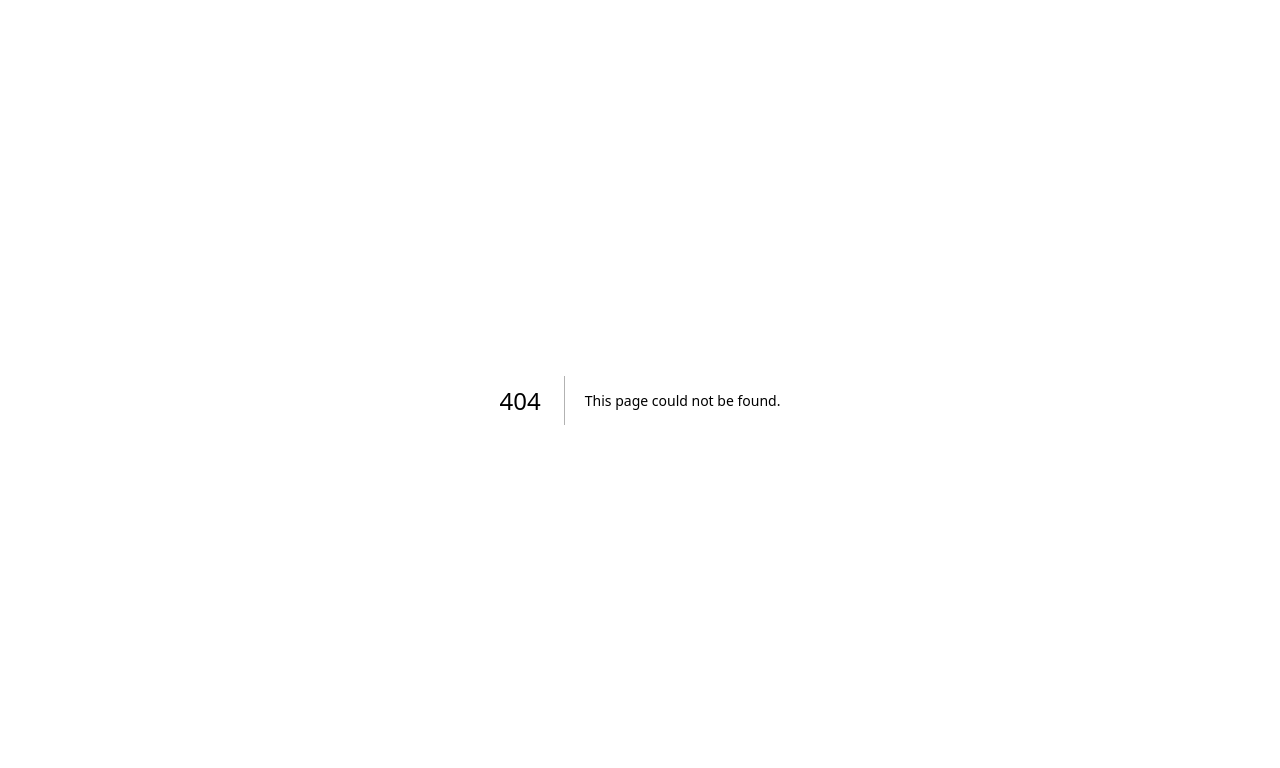
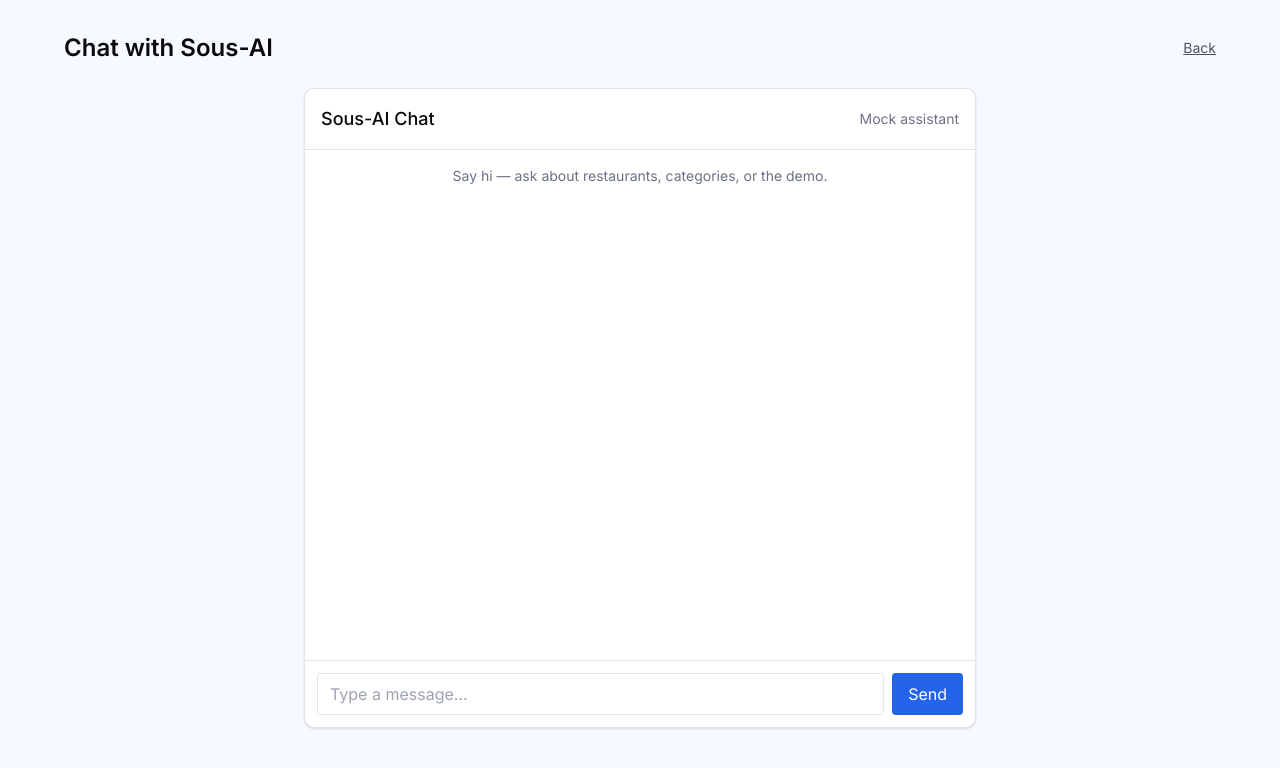
Before and after one commit to shivvyas2/WHYKNOT, a Next.js app: page /chat in a window 1280 px wide. Before the commit this address had no page. Shown: the top 768 px of the page. Built offline with nearby package versions, Linux system fonts and the light colour scheme.

Commit message:
Chatbot interface

```diff
--- a/app/(business)/business/layout.tsx
+++ b/app/(business)/business/layout.tsx
@@ -33,6 +33,9 @@ function BusinessHeader() {
           </a>
           <a href="/business/analytics" className="rounded-xl px-4 py-2 text-[#111a2c] transition hover:bg-[#4c6ef5]/10">
             Analytics
+          </a>
+          <a href="/chat" className="rounded-xl px-4 py-2 text-[#111a2c] transition hover:bg-[#4c6ef5]/10">
+            Sous AI
           </a>
         </div>
       </div>
--- /dev/null
+++ b/app/api/chat/route.ts
@@ -0,0 +1,37 @@
+//mock implementation need rag
+
+import { NextResponse } from 'next/server'
+
+export const runtime = 'nodejs'
+
+export async function POST(req: Request) {
+  try {
+    const { message } = await req.json()
+    const text = (message || '').toString().toLowerCase()
+
+    // Simple canned responses for demo. Keep logic server-side so client can be dumb.
+    let reply = "Sorry, I don't know that yet. Try asking about categories or the demo."
+
+    if (!text || text.trim().length === 0) {
+      reply = 'Say something and I will respond.'
+    } else if (text.includes('hello') || text.includes('hi')) {
+      reply = 'Hi — I can show demo info about restaurants and categories. Ask me something like "show mexican restaurants".'
+    } else if (text.includes('mexican')) {
+      reply = 'Mexican restaurants typically show tacos, burritos, bowls. Try clicking the Mexican category on the map.'
+    } else if (text.includes('how many') || text.includes('orders')) {
+      reply = 'This demo uses deterministic mock data. Click a location to see area insights (orders, avg order value, opportunity score).'
+    } else if (text.includes('photo') || text.includes('image')) {
+      reply = 'The app can fetch photos from Google Places for a marker when available — enabled in the demo via a server proxy.'
+    } else if (text.includes('thanks') || text.includes('thank')) {
+      reply = "You're welcome — happy to help!"
+    } else {
+      // basic echo with prefix
+      reply = `You said: "${String(message)}" — this is a demo bot.`
+    }
+
+    return NextResponse.json({ reply })
+  } catch (err) {
+    console.error('chat route error', err)
+    return NextResponse.json({ error: 'internal' }, { status: 500 })
+  }
+}
--- /dev/null
+++ b/app/chat/page.tsx
@@ -0,0 +1,17 @@
+import Link from 'next/link'
+import Chatbot from '@/components/chat/Chatbot'
+
+export default function ChatPage() {
+  return (
+    <main className="min-h-screen p-8 bg-[#f6f9ff]">
+      <div className="max-w-6xl mx-auto">
+        <div className="flex items-center justify-between mb-6">
+          <h1 className="text-2xl font-semibold">Chat with Sous-AI</h1>
+          <Link href="/" className="text-sm text-gray-600 underline">Back</Link>
+        </div>
+
+        <Chatbot />
+      </div>
+    </main>
+  )
+}
--- /dev/null
+++ b/components/chat/Chatbot.tsx
@@ -0,0 +1,74 @@
+'use client'
+
+import { useState, useRef, useEffect } from 'react'
+
+export default function Chatbot() {
+  const [messages, setMessages] = useState<{ from: 'user' | 'bot'; text: string }[]>([])
+  const [input, setInput] = useState('')
+  const [loading, setLoading] = useState(false)
+  const listRef = useRef<HTMLDivElement | null>(null)
+
+  useEffect(() => {
+    // scroll to bottom when messages change
+    if (listRef.current) {
+      listRef.current.scrollTop = listRef.current.scrollHeight
+    }
+  }, [messages])
+
+  async function send() {
+    const text = input.trim()
+    if (!text) return
+    setMessages((m) => [...m, { from: 'user', text }])
+    setInput('')
+    setLoading(true)
+    try {
+      const res = await fetch('/api/chat', {
+        method: 'POST',
+        headers: { 'Content-Type': 'application/json' },
+        body: JSON.stringify({ message: text }),
+      })
+      const json = await res.json()
+      const reply = json?.reply ?? 'Sorry, I could not respond.'
+      setMessages((m) => [...m, { from: 'bot', text: reply }])
+    } catch (err) {
+      setMessages((m) => [...m, { from: 'bot', text: 'Network error' }])
+    } finally {
+      setLoading(false)
+    }
+  }
+
+  function onKey(e: React.KeyboardEvent<HTMLInputElement>) {
+    if (e.key === 'Enter') send()
+  }
+
+  return (
+    <div className="max-w-2xl w-full mx-auto h-[640px] flex flex-col border rounded-lg bg-white shadow">
+      <div className="p-4 border-b flex items-center justify-between">
+        <h3 className="text-lg font-medium">Sous-AI Chat</h3>
+        <div className="text-sm text-gray-500">Mock assistant</div>
+      </div>
+      <div ref={listRef} className="flex-1 overflow-auto p-4 space-y-3">
+        {messages.length === 0 && (
+          <div className="text-center text-sm text-gray-500">Say hi — ask about restaurants, categories, or the demo.</div>
+        )}
+        {messages.map((m, i) => (
+          <div key={i} className={`flex ${m.from === 'user' ? 'justify-end' : 'justify-start'}`}>
+            <div className={`${m.from === 'user' ? 'bg-blue-600 text-white' : 'bg-gray-100 text-gray-900'} px-4 py-2 rounded-lg max-w-[80%]`}>{m.text}</div>
+          </div>
+        ))}
+      </div>
+      <div className="p-3 border-t flex gap-2">
+        <input
+          value={input}
+          onChange={(e) => setInput(e.target.value)}
+          onKeyDown={onKey}
+          placeholder="Type a message..."
+          className="flex-1 border rounded px-3 py-2"
+        />
+        <button onClick={send} disabled={loading} className="bg-blue-600 text-white px-4 py-2 rounded disabled:opacity-60">
+          {loading ? '...' : 'Send'}
+        </button>
+      </div>
+    </div>
+  )
+}
```
